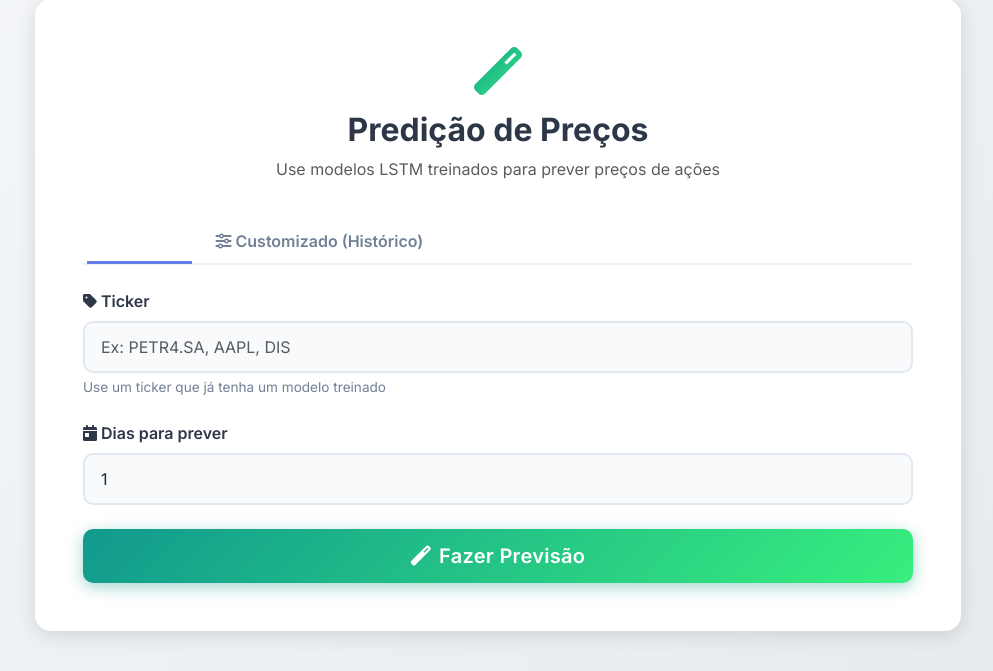
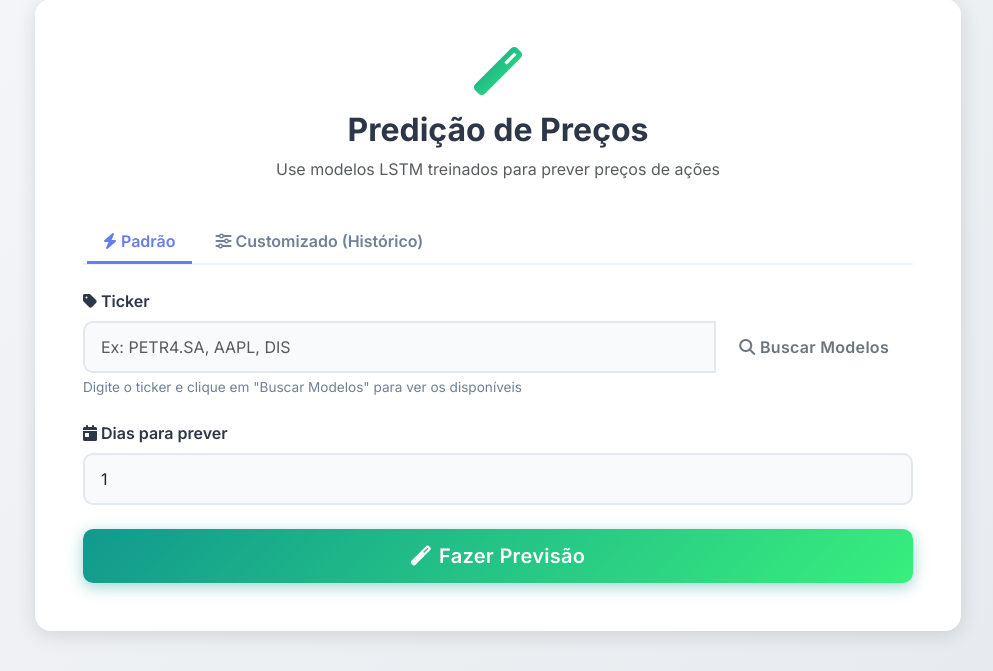
Before and after one commit to heliojunior1/tech-challenge4-lstm-stock-predictor-api, a FastAPI app: page /predict in a window 1280 px wide. Shown: the part 102-773 px from the top of the page, without its empty margins (142-1135 px from the left). Run offline with FastAPI, Linux system fonts and the light colour scheme.

Commit message:
Adiciona o nome padrao

```diff
--- a/app/static/css/styles.css
+++ b/app/static/css/styles.css
@@ -379,9 +379,10 @@ body {
 }
 
 .nav-tabs .nav-link.active {
-    color: #667eea;
+    color: #667eea !important;
     border-bottom-color: #667eea;
     background: transparent;
+    -webkit-text-fill-color: #667eea;
 }
 
 /* ============== List Groups ============== */
--- a/app/templates/predict.html
+++ b/app/templates/predict.html
@@ -33,9 +33,25 @@
                             <label for="std-ticker" class="form-label">
                                 <i class="fas fa-tag me-1"></i>Ticker
                             </label>
-                            <input type="text" class="form-control form-control-lg" id="std-ticker" placeholder="Ex: PETR4.SA, AAPL, DIS" required>
-                            <div class="form-text">Use um ticker que já tenha um modelo treinado</div>
+                            <div class="input-group">
+                                <input type="text" class="form-control form-control-lg" id="std-ticker" placeholder="Ex: PETR4.SA, AAPL, DIS" required>
+                                <button class="btn btn-outline-secondary" type="button" id="btn-load-models">
+                                    <i class="fas fa-search"></i> Buscar Modelos
+                                </button>
+                            </div>
+                            <div class="form-text">Digite o ticker e clique em "Buscar Modelos" para ver os disponíveis</div>
                         </div>
+
+                        <div class="mb-4" id="model-select-container" style="display: none;">
+                            <label for="std-model" class="form-label">
+                                <i class="fas fa-brain me-1"></i>Selecionar Modelo
+                            </label>
+                            <select class="form-select" id="std-model">
+                                <option value="">Mais recente (padrão)</option>
+                            </select>
+                            <div class="form-text" id="model-info-text"></div>
+                        </div>
+
                         <div class="mb-4">
                             <label for="std-days" class="form-label">
                                 <i class="fas fa-calendar-day me-1"></i>Dias para prever
@@ -105,6 +121,80 @@
 
 {% block scripts %}
 <script>
+    // Load models when clicking search button
+    document.getElementById('btn-load-models').addEventListener('click', loadModels);
+
+    // Also load on Enter key in ticker field
+    document.getElementById('std-ticker').addEventListener('keyup', (e) => {
+        if (e.key === 'Enter') {
+            e.preventDefault();
+            loadModels();
+        }
+    });
+
+    async function loadModels() {
+        const ticker = document.getElementById('std-ticker').value.toUpperCase();
+        if (!ticker) {
+            alert('Digite um ticker primeiro');
+            return;
+        }
+
+        const btn = document.getElementById('btn-load-models');
+        const originalText = btn.innerHTML;
+        btn.disabled = true;
+        btn.innerHTML = '<span class="spinner-border spinner-border-sm"></span>';
+
+        try {
+            const response = await axios.get(`/api/v1/models/${ticker}`);
+            const models = Array.isArray(response.data) ? response.data : [response.data];
+
+            // Also get all models for this ticker
+            const allModelsResponse = await axios.get(`/api/v1/models?ticker=${ticker}`);
+            const allModels = allModelsResponse.data.models || [];
+
+            const select = document.getElementById('std-model');
+            const container = document.getElementById('model-select-container');
+            const infoText = document.getElementById('model-info-text');
+
+            select.innerHTML = '<option value="">🕐 Mais recente (padrão)</option>';
+
+            if (allModels.length > 0) {
+                allModels.forEach((m, idx) => {
+                    const date = new Date(m.created_at).toLocaleString('pt-BR');
+                    const rmse = m.rmse ? m.rmse.toFixed(4) : 'N/A';
+                    const isLatest = idx === 0 ? ' ⭐' : '';
+                    select.innerHTML += `<option value="${m.model_path}">
+                        ${m.model_path.split(/[/\\]/).pop()} | RMSE: ${rmse} | ${date}${isLatest}
+                    </option>`;
+                });
+
+                container.style.display = 'block';
+                infoText.innerHTML = `<i class="fas fa-check-circle text-success me-1"></i><strong>${allModels.length}</strong> modelo(s) encontrado(s) para <strong>${ticker}</strong>`;
+            } else {
+                container.style.display = 'block';
+                infoText.innerHTML = `<i class="fas fa-exclamation-circle text-warning me-1"></i>Nenhum modelo encontrado para <strong>${ticker}</strong>. Treine um modelo primeiro.`;
+            }
+
+        } catch (error) {
+            console.error(error);
+            const container = document.getElementById('model-select-container');
+            const infoText = document.getElementById('model-info-text');
+            container.style.display = 'block';
+            infoText.innerHTML = `<i class="fas fa-times-circle text-danger me-1"></i>Nenhum modelo encontrado para <strong>${ticker}</strong>. <a href="/train">Treinar agora</a>`;
+        } finally {
+            btn.disabled = false;
+            btn.innerHTML = originalText;
+        }
+    }
+
+    // Show model metrics when selected
+    document.getElementById('std-model').addEventListener('change', function() {
+        const selected = this.options[this.selectedIndex];
+        if (this.value) {
+            console.log('Modelo selecionado:', this.value);
+        }
+    });
+
     // Standard Prediction
     document.getElementById('standard-form').addEventListener('submit', async (e) => {
         e.preventDefault();
@@ -137,7 +227,15 @@
             if (type === 'standard') {
                 ticker = document.getElementById('std-ticker').value.toUpperCase();
                 const days = document.getElementById('std-days').value;
-                response = await axios.post(`/api/v1/predict/${ticker}`, { days: parseInt(days) });
+                const modelPath = document.getElementById('std-model').value;
+
+                // Build request payload
+                const payload = { days: parseInt(days) };
+                if (modelPath) {
+                    payload.model_path = modelPath;
+                }
+
+                response = await axios.post(`/api/v1/predict/${ticker}`, payload);
             } else {
                 ticker = document.getElementById('custom-ticker').value.toUpperCase();
                 const days = document.getElementById('custom-days').value;
```
